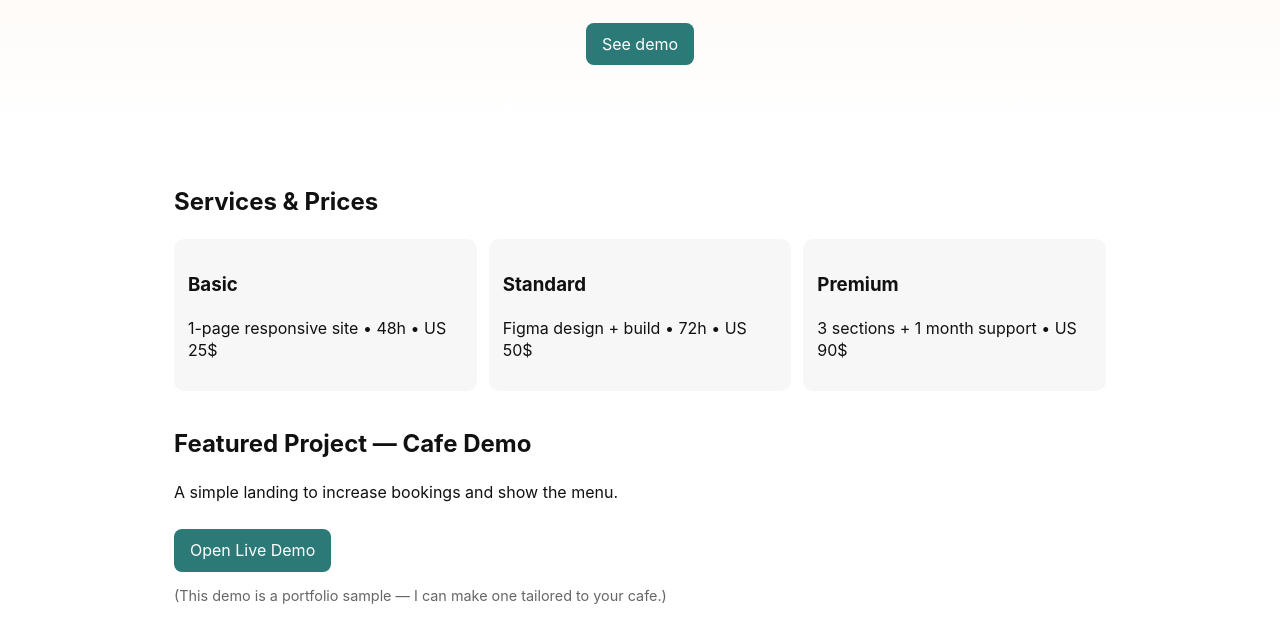
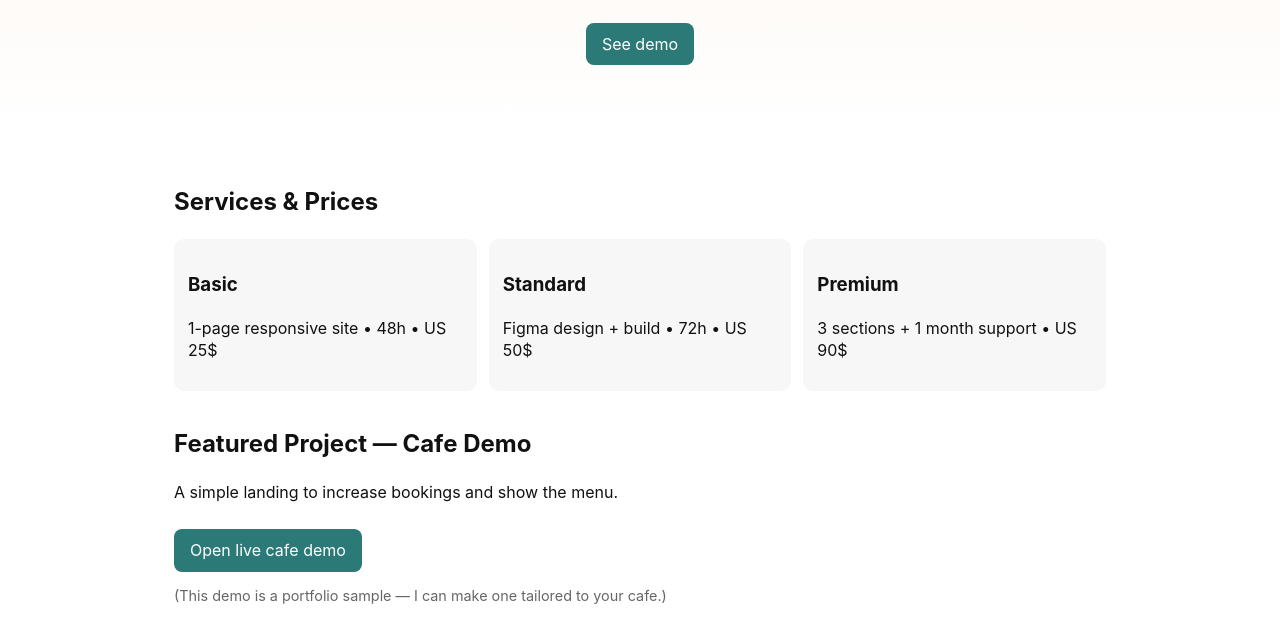
Before and after one commit to Umer-Designs/umer-portfolio, a plain HTML site: page index.html in a window 1280 px wide. Shown: the part 149-788 px from the top of the page. Drawn offline with Linux system fonts and the light colour scheme.

Commit message:
Update index.html

```diff
--- a/index.html
+++ b/index.html
@@ -38,7 +38,7 @@
     <section id="projects">
       <h2>Featured Project — Cafe Demo</h2>
       <p>A simple landing to increase bookings and show the menu.</p>
-      <a class="demo-btn" href="https://clever-croquembouche-970c71.netlify.app/" target="_blank" rel="noopener">Open Live Demo</a>
+      <a class="demo-btn" href="https://clever-croquembouche-970c71.netlify.app/" target="_blank" rel="noopener">Open live cafe demo</a>
       <p class="small">(This demo is a portfolio sample — I can make one tailored to your cafe.)</p>
     </section>
 
```
